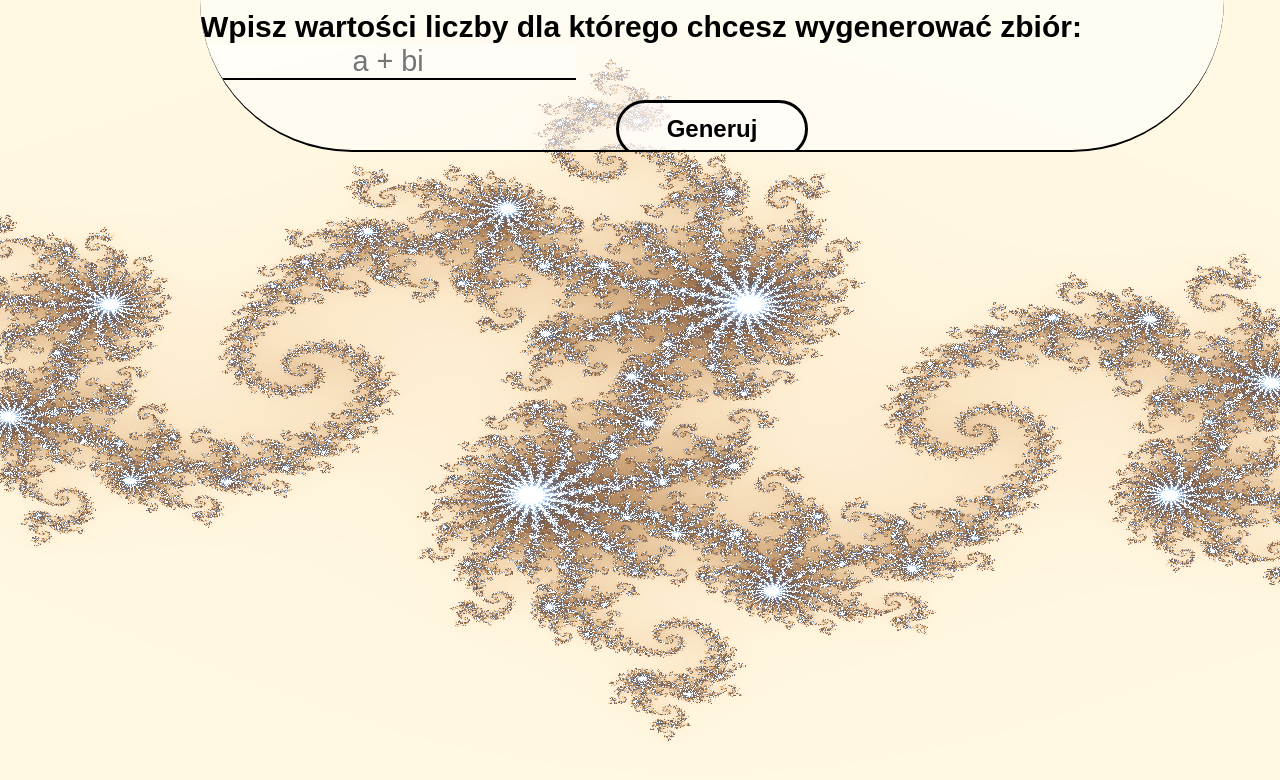
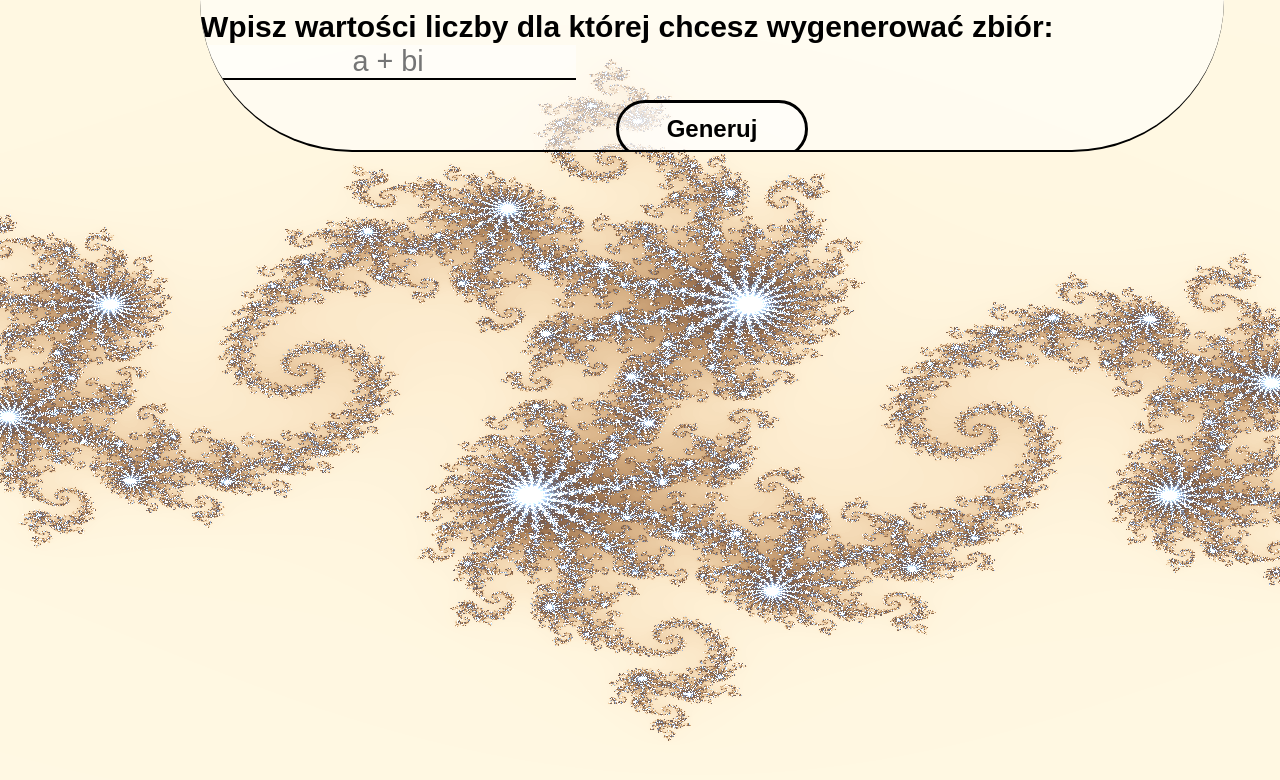
Before and after one commit to Kacper-Koziel/Urojone, a plain HTML site: page Urojone/Zagadnienia/Julia/Generator/index.html in a window 1280 px wide. Drawn offline with Linux system fonts and the light colour scheme.

Commit message:
Update index.html

```diff
--- a/Urojone/Zagadnienia/Julia/Generator/index.html
+++ b/Urojone/Zagadnienia/Julia/Generator/index.html
@@ -79,7 +79,7 @@
 <body>
     <div class="navigator">
         <form autocomplete="off">
-            <h1>Wpisz wartości liczby dla którego chcesz wygenerować zbiór: <input type="text" id="point" placeholder="a + bi"></h1>
+            <h1>Wpisz wartości liczby dla której chcesz wygenerować zbiór: <input type="text" id="point" placeholder="a + bi"></h1>
             <input type="submit" value="Generuj" onclick="getNumber(); return false;">
         </form>
     </div>
```
